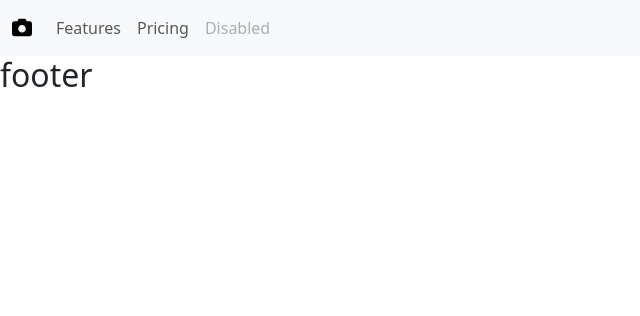
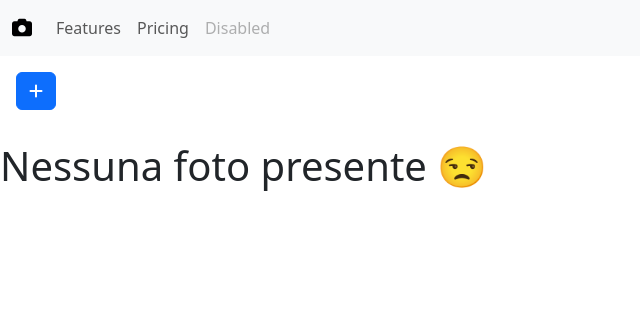
Before and after one commit to LucaDalRi/spring-il-mio-fotoalbum, a Spring Boot app: page / in a window 1280 px wide. Shown: the top 316 px of the page, without its empty margins (0-640 px from the left). Run offline with Spring Boot 4, Linux system fonts and the light colour scheme; data that the repository does not hold is empty; some libraries are stand-ins or nearby versions.

Commit message:
modifiche html

```diff
--- a/src/main/resources/templates/home.html
+++ b/src/main/resources/templates/home.html
@@ -22,23 +22,25 @@
         </div>
     </nav>
 </header>
-<main>
-    <div class="d-flex">
-        <div class="card m-3" th:each="foto : ${fotoList}">
+<main class="m-3">
+    <a href="#">
+        <button class="btn btn-primary mb-3"><i class="fa-solid fa-plus"></i></button>
+    </a>
+    <div class="d-flex gap-4" th:if="${fotoList.size() > 0}">
+        <div class="card" th:each="foto : ${fotoList}">
             <div>
                 <img class="img-fluid" style="height: 200px; width: 200px;" th:src="@{${foto.url}}">
             </div>
             <div>
                 <p th:text="${foto.titolo}"></p>
                 <p th:text="${foto.descrizione}"></p>
+                <a href="#">
+                    <button class="btn btn-success"><i class="fa-solid fa-pen"></i></button>
+                </a>
             </div>
         </div>
     </div>
 </main>
-<footer>
-    <h2>
-        footer
-    </h2>
-</footer>
+<h1 th:if="${fotoList.size() == 0}">Nessuna foto presente 😒</h1>
 </body>
 </html>
```
